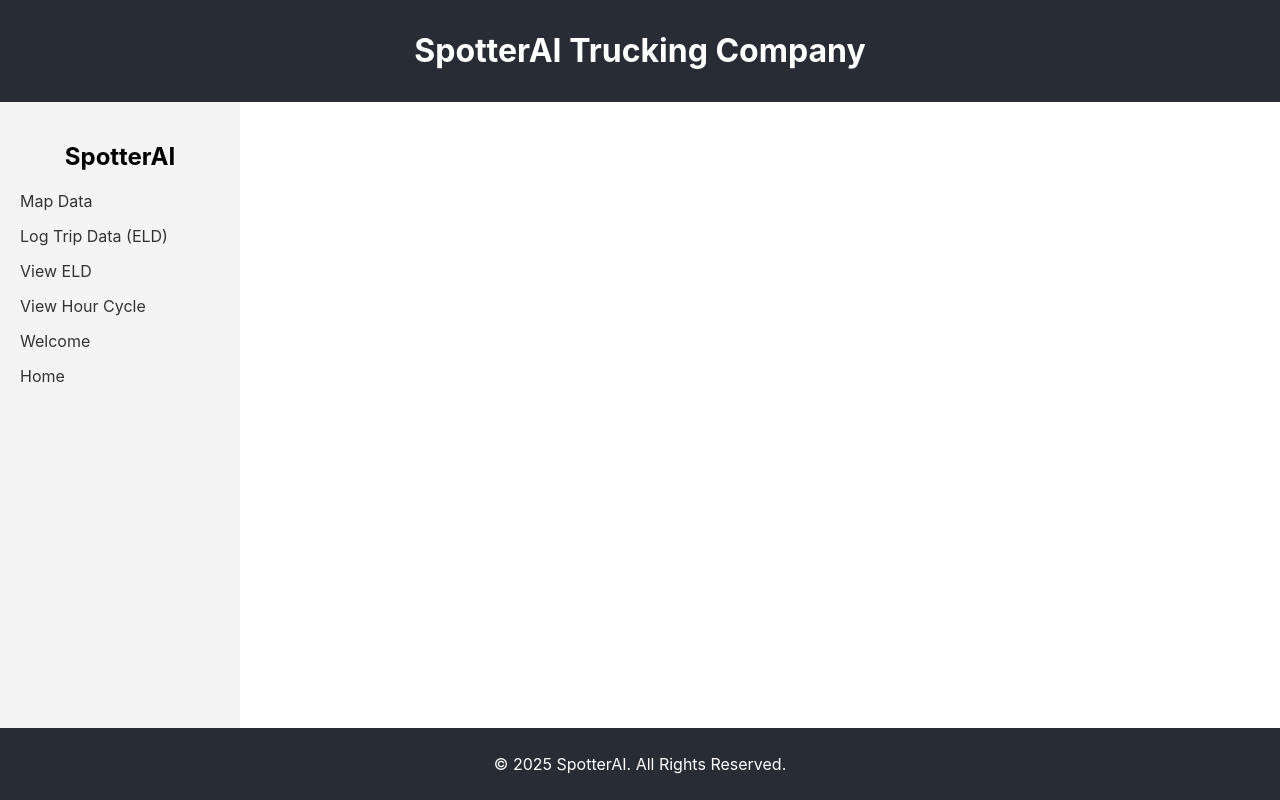
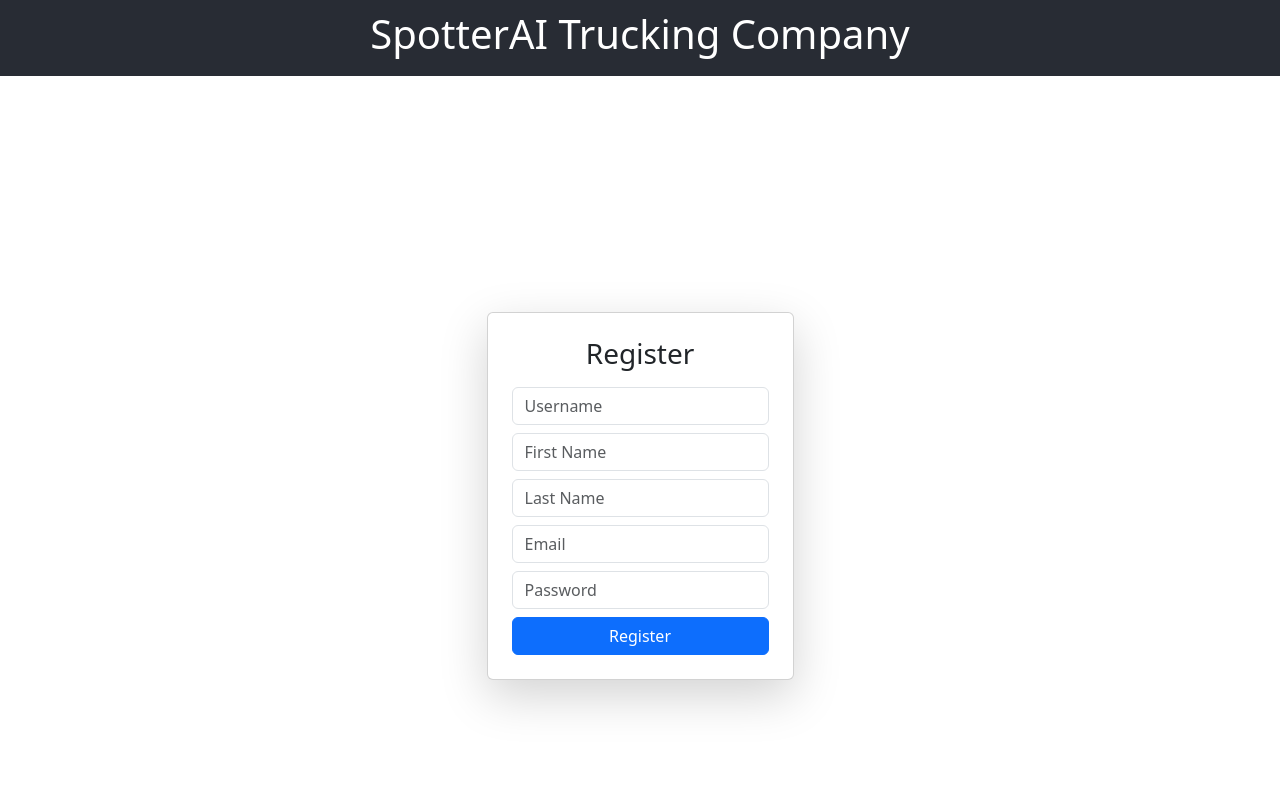
Before and after one commit to sonofgreatness/react-frontend, a React (Create React App) app: page /register in a window 1280 px wide. Shown: the top 800 px of the page. Built offline with nearby package versions, Linux system fonts and the light colour scheme.

Commit message:
signup done

```diff
--- a/package.json
+++ b/package.json
@@ -8,6 +8,7 @@
     "@testing-library/react": "^16.2.0",
     "@testing-library/user-event": "^13.5.0",
     "axios": "^1.8.4",
+    "bootstrap": "^5.3.3",
     "react": "^19.0.0",
     "react-dom": "^19.0.0",
     "react-router-dom": "^7.4.0",
--- a/src/App.js
+++ b/src/App.js
@@ -1,24 +1,33 @@
 import React from "react";
-import { BrowserRouter as Router } from "react-router-dom";
+import { BrowserRouter as Router, useLocation } from "react-router-dom";
 import AppRoutes from "./Routes";
 import NavBar from "./NavBar";
 import Header from "./Header";
 import Footer from "./Footer";
-import './App.css'; // Ensure you have this file for styles
+import './App.css';
 
-const App = () => {
+const AppContent = () => {
+  const location = useLocation();
+  const hideNav = location.pathname === "/login" || location.pathname === "/register";
+
   return (
-    <Router>
     <div className="app-layout">
       <Header />
       <div className="main-content">
-          <NavBar />
+        {!hideNav && <NavBar />}  {/* Hide navbar on login/register pages */}
         <div className="content">
           <AppRoutes />
         </div>
       </div>
       <Footer />
     </div>
+  );
+};
+
+const App = () => {
+  return (
+    <Router>
+      <AppContent />
     </Router>
   );
 };
--- a/src/Routes.js
+++ b/src/Routes.js
@@ -1,21 +1,30 @@
 import React from "react";
-import { Routes, Route } from "react-router-dom";
+import { Routes, Route, Navigate } from "react-router-dom";
 import Welcome from "./pages/Welcome";
 import Home from "./pages/Home";
-import MapData from "./pages/MapData"; // Create this component
-import LogTripData from "./pages/LogTripData"; // Create this component
-import ViewELD from "./pages/ViewELD"; // Create this component
-import ViewHourCycle from "./pages/ViewHourCycle"; // Create this component
+import MapData from "./pages/MapData";
+import LogTripData from "./pages/LogTripData";
+import ViewELD from "./pages/ViewELD";
+import ViewHourCycle from "./pages/ViewHourCycle";
+import Registration from "./pages/Register";
+import Login from "./pages/Login";
+import AuthService from "./services/AuthService";
+
+const ProtectedRoute = ({ children }) => {
+  return AuthService.isAuthenticated() ? children : <Navigate to="/login" />;
+};
 
 const AppRoutes = () => {
   return (
     <Routes>
+      <Route path="/register" element={<Registration />} />
+      <Route path="/login" element={<Login />} />
       <Route path="/" element={<Welcome />} />
-        <Route path="/home" element={<Home />} />
-        <Route path="/map-data" element={<MapData />} />
-        <Route path="/log-trip-data" element={<LogTripData />} />
-        <Route path="/view-eld" element={<ViewELD />} />
-        <Route path="/view-hour-cycle" element={<ViewHourCycle />} />
+      <Route path="/home" element={<ProtectedRoute><Home /></ProtectedRoute>} />
+      <Route path="/map-data" element={<ProtectedRoute><MapData /></ProtectedRoute>} />
+      <Route path="/log-trip-data" element={<ProtectedRoute><LogTripData /></ProtectedRoute>} />
+      <Route path="/view-eld" element={<ProtectedRoute><ViewELD /></ProtectedRoute>} />
+      <Route path="/view-hour-cycle" element={<ProtectedRoute><ViewHourCycle /></ProtectedRoute>} />
     </Routes>
   );
 };
--- a/src/pages/Home.js
+++ b/src/pages/Home.js
@@ -1,5 +1,6 @@
 import React, { useState, useEffect } from "react";
 import axios from "axios";
+import AuthService from "../services/AuthService";
 
 const API_URL =
   window.location.hostname === "localhost"
@@ -11,15 +12,21 @@ const Home = () => {
   const [input, setInput] = useState("");
 
   useEffect(() => {
-    axios.get(`${API_URL}/get/`)
-      .then(response => setMessage(response.data.message))
+    axios
+      .get(`${API_URL}/get-entity/`, { headers: AuthService.getAuthHeader() })
+      .then((response) => setMessage(response.data.message))
       .catch(() => setMessage("No data found"));
   }, []);
 
   const handleSubmit = () => {
-    axios.post(`${API_URL}/add/`, { name: "Test", message: input })
-      .then(response => setMessage(response.data.message))
-      .catch(error => console.error(error));
+    axios
+      .post(
+        `${API_URL}/add-entity/`,
+        { name: "Test", message: input },
+        { headers: AuthService.getAuthHeader() }
+      )
+      .then((response) => setMessage(response.data.message))
+      .catch((error) => console.error(error));
   };
 
   return (
--- a/src/pages/Login.js
+++ b/src/pages/Login.js
@@ -1,102 +1,40 @@
-/* eslint-disable react-hooks/exhaustive-deps */
-import React, {useState, useEffect, useRef} from 'react';
-import {useHistory} from "react-router-dom";
-//import Auth from "../services/AuthService";
-import util from "../utils/util";
-import user from './assets/icons/user.svg';
-import lock from './assets/icons/lock.svg'
-import eye from './assets/icons/eye.svg';
-import eye2 from './assets/icons/eye-slash.svg'
-import loginn from './assets/icons/login.svg'
+import React, { useState } from "react";
+import { useNavigate } from "react-router-dom";
+import AuthService from "../services/AuthService";
+import "bootstrap/dist/css/bootstrap.min.css";
 
-import {
-    Input,
-    Button,
-    message
-} from 'antd';
+const Login = () => {
+  const [formData, setFormData] = useState({ username: "", password: "" });
+  const [error, setError] = useState("");
+  const navigate = useNavigate();
 
+  const handleChange = (e) => {
+    setFormData({ ...formData, [e.target.name]: e.target.value });
+  };
 
-export default function Login(){
-    const history=useHistory();
-    const isMount=useRef(true);
-    const [values, setValues]=useState({});
-    const [loading, setLoading]=useState(false);
+  const handleSubmit = async (e) => {
+    e.preventDefault();
+    try {
+      await AuthService.login(formData.username, formData.password);
+      navigate("/home");
+    } catch (error) {
+      setError(error.response?.data?.error || "Login failed");
+    }
+  };
 
-    const login=(e)=>{
-        if(e)e.preventDefault();
-        message.destroy();
-        setLoading(true);
-        /*Auth.login(values).then(({data})=>{
-            util.setLoginInfoLocalStorage(data.token, data.name, data.modules, data.type, data.is_national, data.is_client_admin, data.is_admin);
-            history.push('/dashboard');
-        }).catch(e=>{
-            message.error(e.message);
-        }).finally(()=>{
-            if(isMount){
-                setLoading(false);
-            }
-        })*/
-    }
+  return (
+    <div className="container d-flex justify-content-center align-items-center vh-100">
+      <div className="card p-4 shadow-lg" style={{ maxWidth: "400px" }}>
+        <h3 className="text-center mb-3">Login</h3>
+        {error && <div className="alert alert-danger">{error}</div>}
+        <form onSubmit={handleSubmit}>
+          <input className="form-control mb-2" type="text" name="username" placeholder="Username or Email" onChange={handleChange} required />
+          <input className="form-control mb-2" type="password" name="password" placeholder="Password" onChange={handleChange} required />
+          <button className="btn btn-primary w-100" type="submit">Login</button>
+        </form>
+      </div>
+    </div>
+  );
+};
 
-    useEffect(()=>{
-        return ()=>{isMount.current=false}
-    }, []);
-
-    return(
-        <div className=" parent login-bg   h-100">
-<div className='container d-flex align-items-center justify-content-center min-vh-100 '>
-    <div className='row d-flex justify-content-center align-items-center rounded-borders shadow-lg '>
-        <div className="content" style={{ width: '540px'}}>
-            <div className="mx-3 blue" >
-                <div className="logo mb-0">
-                 <center>   <img src="assets/img/elogo.png" width="180" alt="" className="rounded" /></center>
-                    {/* <h2 className="m-0 font-green-sharp">ASSETS MANAGEMENT</h2> */}
-                </div>
-                <h4 className="text-center bold500 font-green uc pt20" style={{ textShadow: '1px 1px #fff' }}>
-                    Equipment Maintenance Management System
-                </h4>
-                <form onSubmit={login} autoComplete="off" spellCheck="false">
-                    <div className="form-group pt35">
-                        <Input
-                            placeholder="Username"
-                            prefix={<img src={user} alt='login' className='h-1' height={15} />}
-                            autoFocus
-                            value={values.username || ''}
-                            onChange={e => setValues({ ...values, username: e.target.value })}
-                            className='rounded-pill p-3'
-                        />
-                    </div>
-
-                    <div className="form-group">
-                        <Input.Password
-                            placeholder="Password"
-                            prefix={<img src={lock} alt="lock" height={15} />}
-                            iconRender={visible => (visible ? <img src={eye} alt='eye' height={15} /> : <img src={eye2} alt='eye' height={15} />)}
-                            value={values.password || ''}
-                            onChange={e => setValues({ ...values, password: e.target.value })}
-                            className='rounded-pill p-3'
-                        />
-                    </div>
-
-                    <div className="form-actions ">
-                   <Button type="button" className='rounded-pill btn btn-primary py-5 my-auto' block loading={loading} htmlType="submit">Login</Button>
-                    </div>
-                    <div className='mt30 text-white h5 '>
-                      <center>  Help Desk - +2404 7712</center>
-                    </div>
-
-                </form>
-            </div>
-        </div>
-
-        <div className='bg-white object-fit-cover' style={{borderTopRightRadius:"30px", borderBottomRightRadius:"30px"}}>
-            <img src={loginn} alt='Login'  style={{ height: '590px', width: '550px'}} className='' />
-        </div>
-    </div>
-</div>
-
-
-
-        </div>
-    )
-}
+export default Login;
--- /dev/null
+++ b/src/pages/Register.js
@@ -0,0 +1,49 @@
+import React, { useState } from 'react';
+import axios from 'axios';
+import { useNavigate } from 'react-router-dom';
+import 'bootstrap/dist/css/bootstrap.min.css';
+
+const Registration = () => {
+  const [formData, setFormData] = useState({
+    username: '',
+    email: '',
+    password: '',
+    first_name: '',
+    last_name: ''
+  });
+  const [error, setError] = useState('');
+  const navigate = useNavigate();
+
+  const handleChange = (e) => {
+    setFormData({ ...formData, [e.target.name]: e.target.value });
+  };
+
+  const handleSubmit = async (e) => {
+    e.preventDefault();
+    try {
+      await axios.post('http://localhost:8000/api/register/', formData);
+      navigate('/login'); // Redirect to login page after successful registration
+    } catch (error) {
+      setError(error.response?.data?.error || "An error occurred");
+    }
+  };
+
+  return (
+    <div className="container d-flex justify-content-center align-items-center vh-100">
+      <div className="card p-4 shadow-lg" style={{ maxWidth: '400px' }}>
+        <h3 className="text-center mb-3">Register</h3>
+        {error && <div className="alert alert-danger">{error}</div>}
+        <form onSubmit={handleSubmit}>
+          <input className="form-control mb-2" type="text" name="username" placeholder="Username" onChange={handleChange} required />
+          <input className="form-control mb-2" type="text" name="first_name" placeholder="First Name" onChange={handleChange} required />
+          <input className="form-control mb-2" type="text" name="last_name" placeholder="Last Name" onChange={handleChange} required />
+          <input className="form-control mb-2" type="email" name="email" placeholder="Email" onChange={handleChange} required />
+          <input className="form-control mb-2" type="password" name="password" placeholder="Password" onChange={handleChange} required />
+          <button className="btn btn-primary w-100" type="submit">Register</button>
+        </form>
+      </div>
+    </div>
+  );
+};
+
+export default Registration;
--- /dev/null
+++ b/src/services/AuthService.js
@@ -0,0 +1,39 @@
+import axios from "axios";
+
+const API_URL =
+  window.location.hostname === "localhost"
+    ? "http://localhost:8000/api"
+    : "https://django2-nine.vercel.app/api";
+
+class AuthService {
+  static login(username, password) {
+    return axios.post(`${API_URL}/login/`, { username, password }).then((response) => {
+      if (response.data.token) {
+        localStorage.setItem("user", JSON.stringify(response.data));
+      }
+      return response.data;
+    });
+  }
+
+  static logout() {
+    localStorage.removeItem("user");
+  }
+
+  static getCurrentUser() {
+    return JSON.parse(localStorage.getItem("user"));
+  }
+
+  static isAuthenticated() {
+    return !!localStorage.getItem("user");
+  }
+
+  static getAuthHeader() {
+    const user = AuthService.getCurrentUser();
+    if (user && user.token) {
+      return { Authorization: `Token ${user.token}` };
+    }
+    return {};
+  }
+}
+
+export default AuthService;
```
Also changed, not shown: 1 other file (tests, documents, lock files or other folders). Lines whose indentation alone changed are shown as unchanged.
